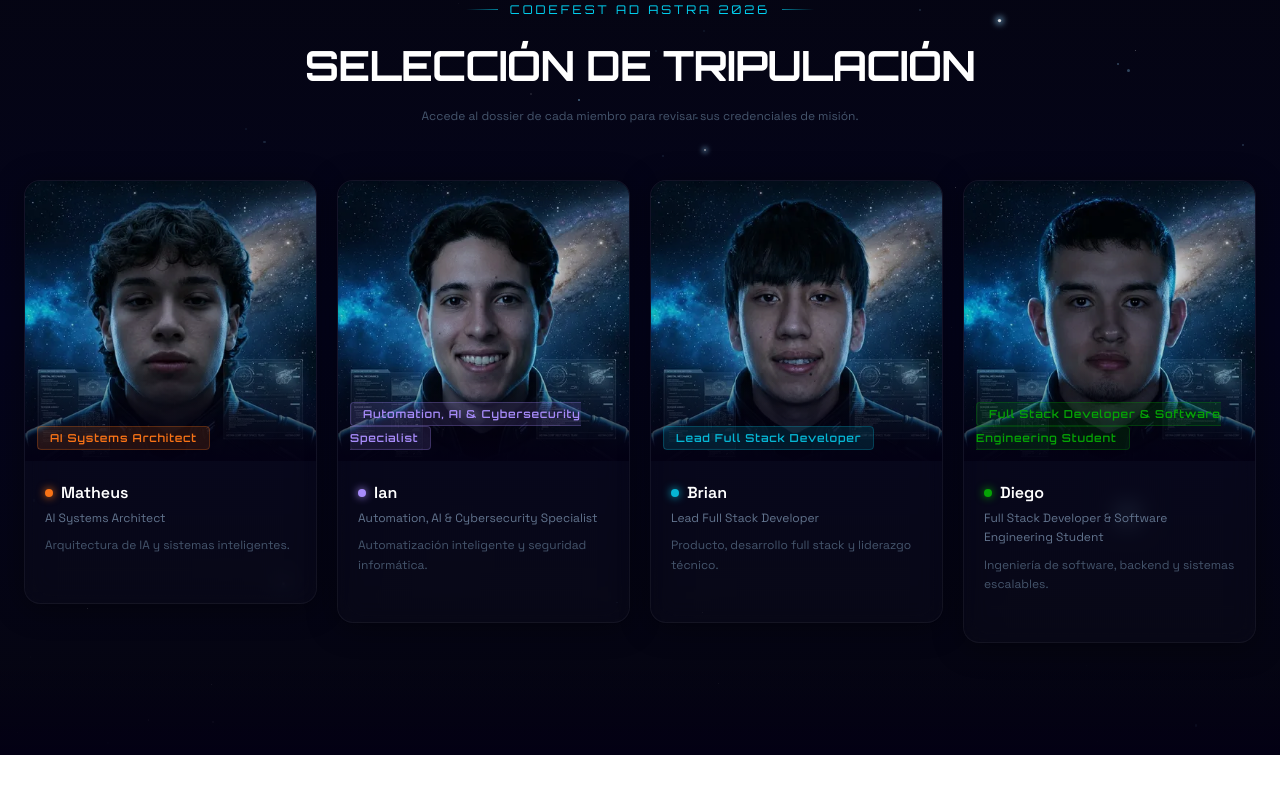
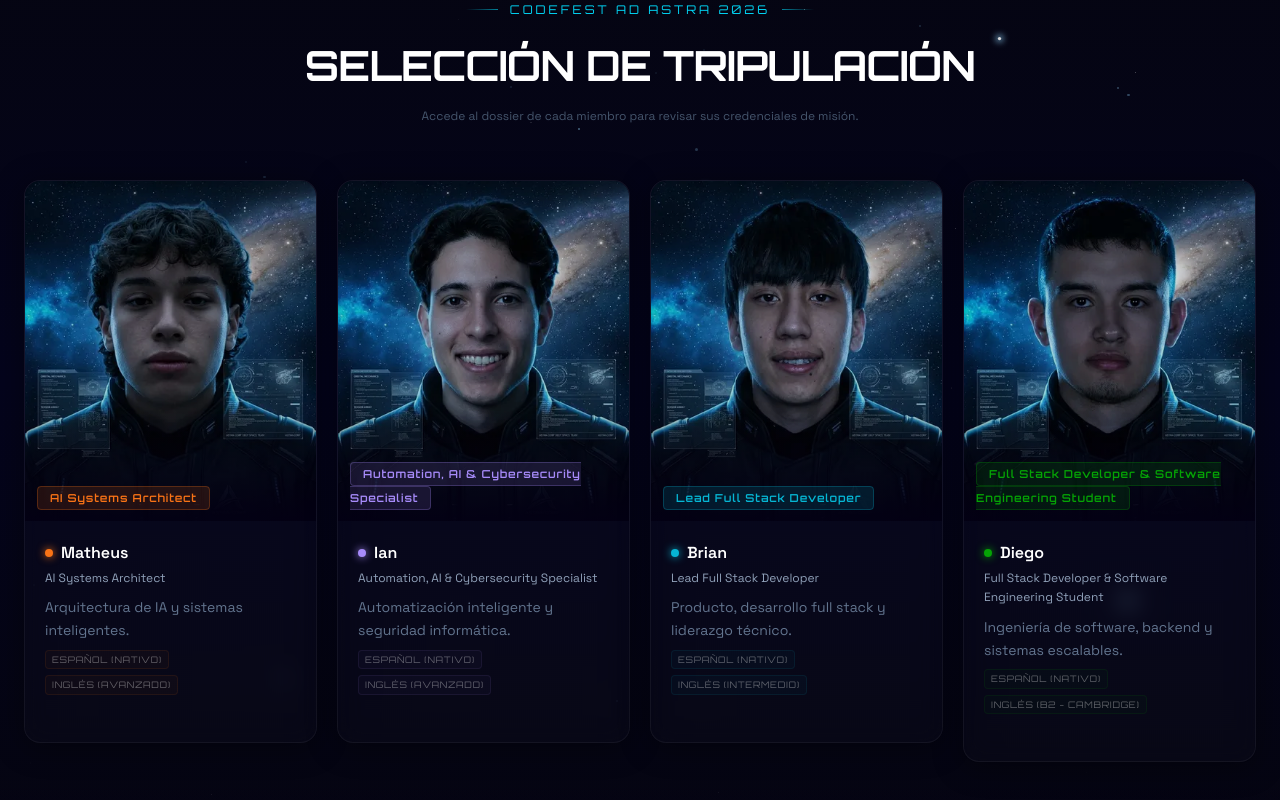
Before and after one commit to SYitan/Codefest, a React (Vite) app: page / in a window 1280 px wide. Shown: the part 1284-2084 px from the top of the page. Before the commit the page ends 2039 px from the top, so only its background shows below. Built offline with nearby package versions, Linux system fonts and the light colour scheme.

Commit message:
feat: bigger photos (340px), bigger perfil text (sm), idiomas badges on cards

```diff
--- a/src/app/components/TeamSection.tsx
+++ b/src/app/components/TeamSection.tsx
@@ -112,7 +112,7 @@ function CrewCard({ member, isSelected, onClick, index }: {
             filter: "blur(20px)",
           }}
         />
-        <div className="relative overflow-hidden" style={{ height: 280 }}>
+        <div className="relative overflow-hidden" style={{ height: 340 }}>
           <div className="absolute inset-0" style={{ background: `radial-gradient(ellipse at 50% 20%, ${member.color}10, transparent 70%)` }} />
           <motion.img
             src={member.photo} alt={member.name}
@@ -121,7 +121,7 @@ function CrewCard({ member, isSelected, onClick, index }: {
             initial={{ filter: "brightness(0.85)" }}
             whileHover={{ filter: "brightness(1.05)", scale: 1.05 }}
           />
-          <div className="absolute inset-x-0 bottom-0 h-24" style={{ background: "linear-gradient(to top, rgba(3,0,20,0.95), transparent)" }} />
+          <div className="absolute inset-x-0 bottom-0 h-28" style={{ background: "linear-gradient(to top, rgba(3,0,20,0.95), transparent)" }} />
           <div className="absolute bottom-3 left-3">
             <span className="px-3 py-1 rounded text-[11px] font-semibold" style={{ background: `${member.color}20`, border: `1px solid ${member.color}40`, color: member.color, fontFamily: "'Orbitron', monospace", letterSpacing: "0.08em" }}>
               {member.rol}
@@ -133,10 +133,17 @@ function CrewCard({ member, isSelected, onClick, index }: {
             <div className="w-2 h-2 rounded-full" style={{ background: member.color, boxShadow: `0 0 8px ${member.color}` }} />
             <h3 className="text-white text-base font-semibold" style={{ fontFamily: "'Space Grotesk', sans-serif" }}>{member.shortName}</h3>
           </div>
-          <p className="text-slate-500 text-xs leading-relaxed" style={{ fontFamily: "'Space Grotesk', sans-serif" }}>{member.rol}</p>
-          <p className="mt-2 text-slate-600 text-[12px] leading-relaxed line-clamp-2" style={{ fontFamily: "'Space Grotesk', sans-serif" }}>
+          <p className="text-slate-400 text-xs leading-relaxed" style={{ fontFamily: "'Space Grotesk', sans-serif" }}>{member.rol}</p>
+          <p className="mt-2 text-slate-500 text-sm leading-relaxed line-clamp-2" style={{ fontFamily: "'Space Grotesk', sans-serif" }}>
             {member.perfil}
           </p>
+          <div className="flex flex-wrap gap-1.5 mt-2">
+            {member.idiomas.map((idioma) => (
+              <span key={idioma} className="px-1.5 py-0.5 rounded text-[9px] uppercase tracking-[0.08em]" style={{ background: `${member.color}08`, border: `1px solid ${member.color}15`, color: "rgba(255,255,255,0.35)", fontFamily: "'Orbitron', monospace" }}>
+                {idioma}
+              </span>
+            ))}
+          </div>
           <motion.div
             className="mt-3 text-[10px] uppercase tracking-[0.15em] opacity-0 group-hover:opacity-100 transition-opacity duration-300"
             style={{ color: member.color, fontFamily: "'Orbitron', monospace" }}
--- a/src/app/data/landing.ts
+++ b/src/app/data/landing.ts
@@ -54,6 +54,7 @@ export interface CrewMember {
   perfil: string;
   focus: string;
   specialties: string[];
+  idiomas: string[];
   skills: Skill[];
   techGroups: TechGroup[];
   stats: Stat[];
@@ -89,6 +90,7 @@ export const crewMembers: CrewMember[] = [
     perfil: "Arquitectura de IA y sistemas inteligentes.",
     focus: "Arquitectura de IA y Sistemas Inteligentes",
     specialties: ["Agentes IA", "Modelos de Lenguaje", "Arquitectura de Software"],
+    idiomas: ["Español (Nativo)", "Inglés (Avanzado)"],
     skills: [
       { label: "IA y Machine Learning", level: "Experto" },
       { label: "Arquitectura de Sistemas", level: "Avanzado" },
@@ -132,6 +134,7 @@ export const crewMembers: CrewMember[] = [
     perfil: "Automatización inteligente y seguridad informática.",
     focus: "Automatización, Integraciones y Ciberseguridad",
     specialties: ["Automatización de Flujos", "Seguridad en APIs", "Integración de IA"],
+    idiomas: ["Español (Nativo)", "Inglés (Avanzado)"],
     skills: [
       { label: "Automatización", level: "Experto" },
       { label: "Ciberseguridad", level: "Avanzado" },
@@ -175,6 +178,7 @@ export const crewMembers: CrewMember[] = [
     perfil: "Producto, desarrollo full stack y liderazgo técnico.",
     focus: "Producto, Full Stack y Liderazgo Técnico",
     specialties: ["Aplicaciones Web", "Automatización Empresarial", "IA Aplicada"],
+    idiomas: ["Español (Nativo)", "Inglés (Intermedio)"],
     skills: [
       { label: "Full Stack", level: "Experto" },
       { label: "Liderazgo Técnico", level: "Avanzado" },
@@ -220,6 +224,7 @@ export const crewMembers: CrewMember[] = [
     perfil: "Ingeniería de software, backend y sistemas escalables.",
     focus: "Ingeniería de Software, Backend y Sistemas Escalables",
     specialties: ["Arquitectura Backend", "Bases de Datos", "Aplicaciones Desktop"],
+    idiomas: ["Español (Nativo)", "Inglés (B2 - Cambridge)"],
     skills: [
       { label: "Backend y APIs", level: "Experto" },
       { label: "Arquitectura de Software", level: "Avanzado" },
```
